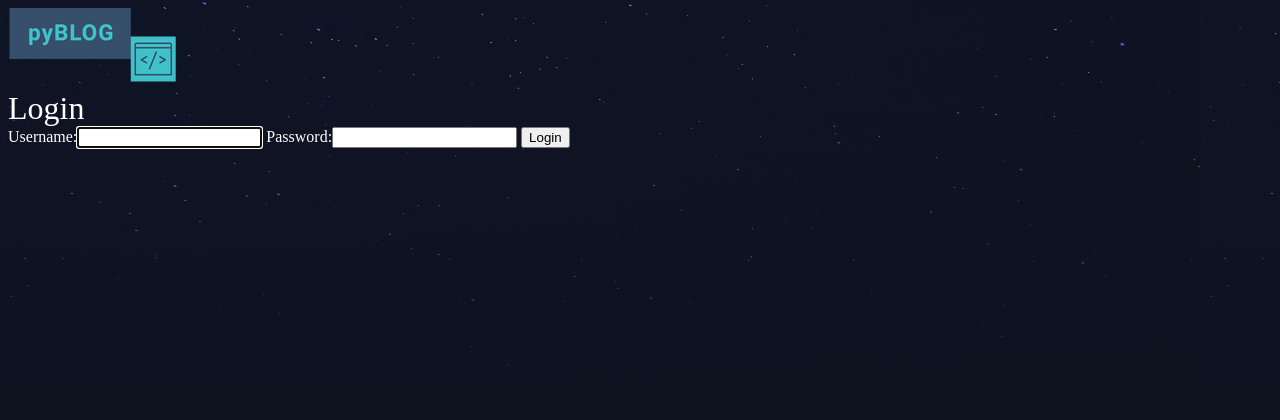
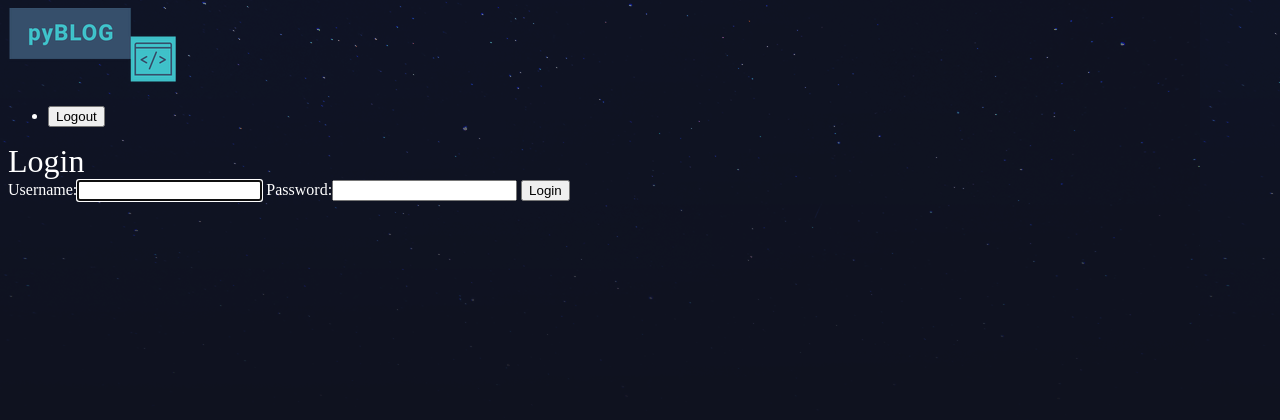
Before and after one commit to edoc99/pyBlog, a Django app: page /accounts/login/ in a window 1280 px wide. Shown: the top 420 px of the page. Run offline with Django 3.2, Linux system fonts and the light colour scheme.

Commit message:
created logout function

```diff
--- a/accounts/urls.py
+++ b/accounts/urls.py
@@ -7,4 +7,5 @@ app_name = 'accounts'
 urlpatterns = [
     path('signup/', views.signup_view, name="signup"),
     path('login/', views.login_view, name="login"),
+    path('logout/', views.logout_view, name="logout"),
 ]
--- a/accounts/views.py
+++ b/accounts/views.py
@@ -1,6 +1,6 @@
 from django.shortcuts import render, redirect
 from django.contrib.auth.forms import UserCreationForm, AuthenticationForm
-from django.contrib.auth import login
+from django.contrib.auth import login, logout
 
 
 def signup_view(request):
@@ -27,3 +27,8 @@ def login_view(request):
     else:
         form = AuthenticationForm()
     return render(request, 'accounts/login.html', {'form': form})
+
+
+def logout_view(request):
+    logout(request)
+    return redirect('articles:list')
--- a/templates/base_layout.html
+++ b/templates/base_layout.html
@@ -4,11 +4,21 @@
     <head>
         <meta charset="UTF-8">
         <title>Articles</title>
-        <link rel="stylesheet" href="{% static 'styles.css' %}"></link>
+        <link rel="stylesheet" href="{% static 'styles.css' %}">
     </head>
     <body>
         <div class="wrapper">
             <h1><a href="{% url 'articles:list' %}"><img src="{% static 'logo.png' %}" alt=""></a></h1>
+            <nav>
+                <ul>
+                    <li>
+                        <form action="{% url 'accounts:logout' %}" class="logout-link" method="post">
+                            {% csrf_token %}
+                            <button type="submit">Logout</button>
+                        </form>
+                    </li>
+                </ul>
+            </nav>
             {% block content %}
             {% endblock %}
         </div>
```
Also changed, not shown: db.sqlite3.
